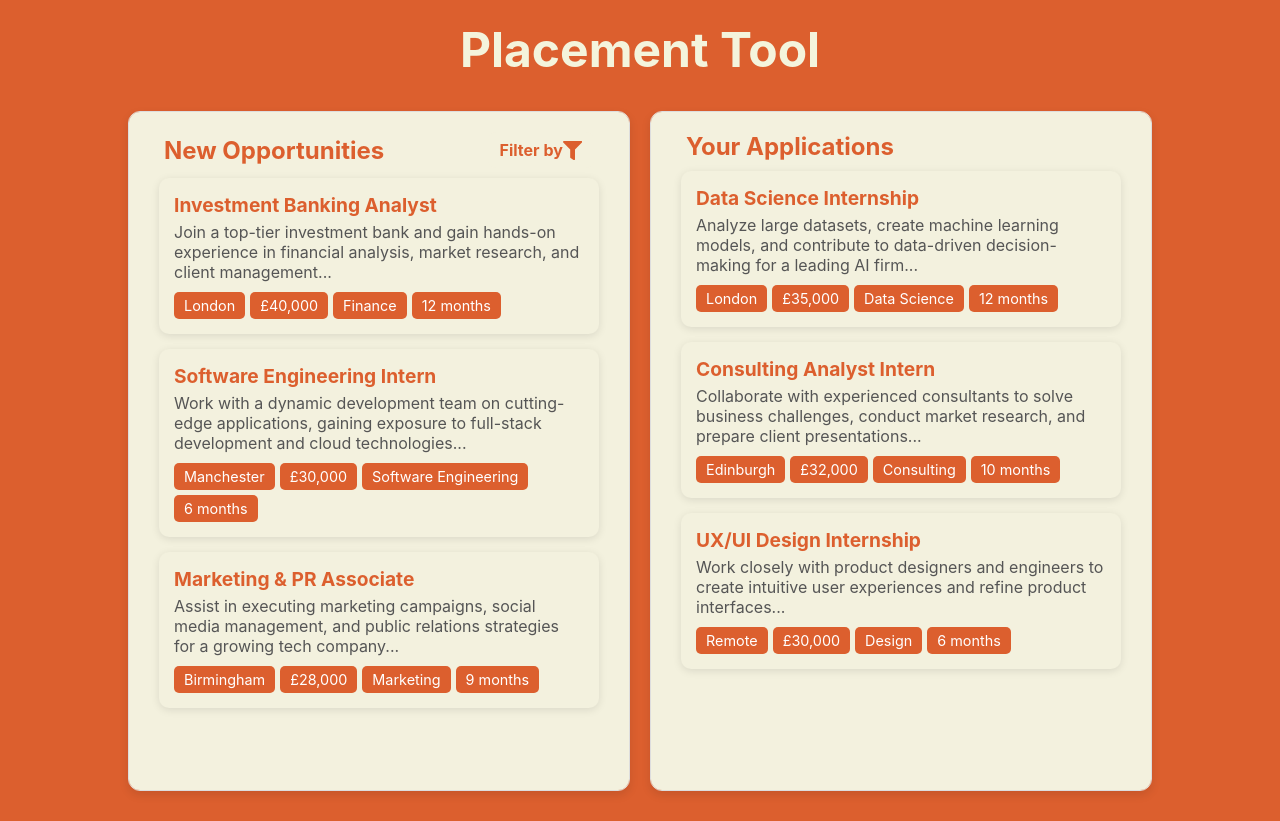
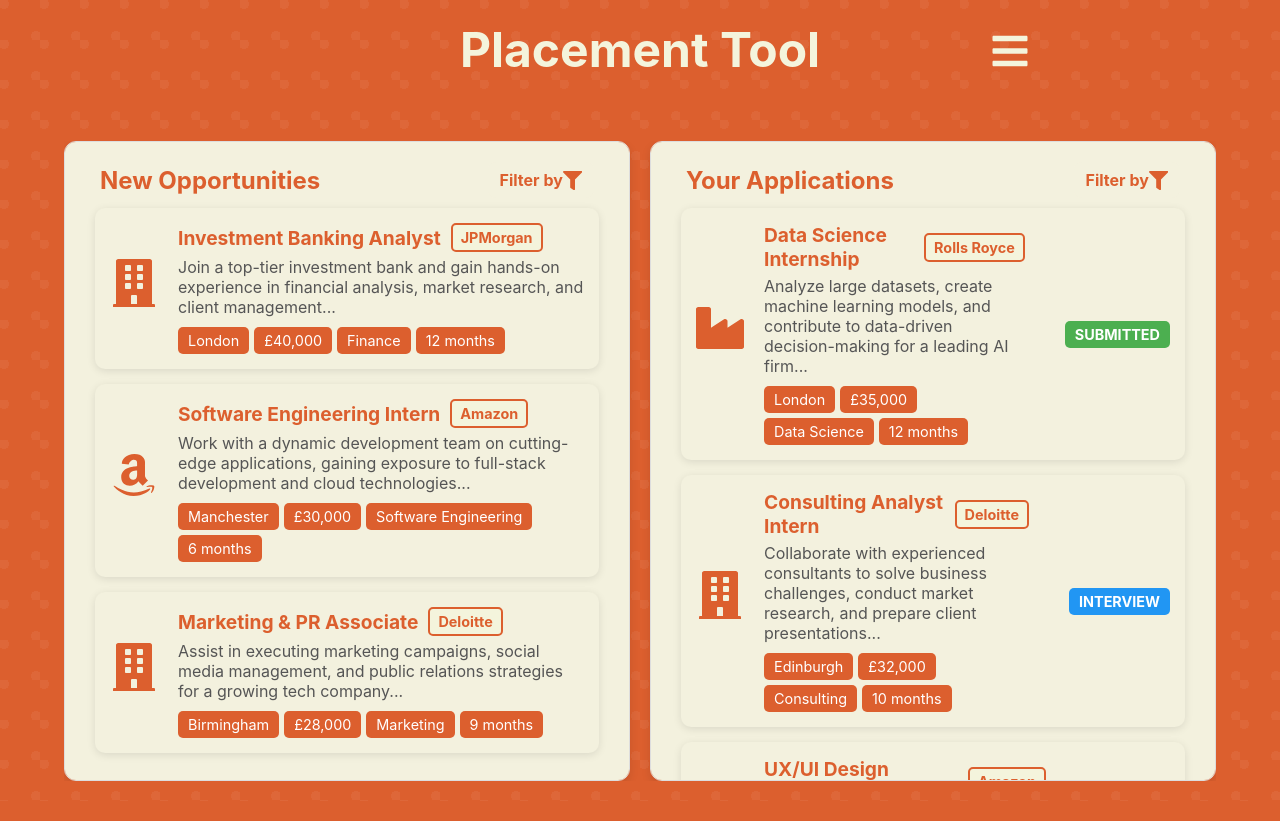
Before and after one commit to Placement-tool/NextStep-Placement-Hub, a React (Create React App) app in the folder client/: page / in a window 1280 px wide. Built offline with nearby package versions, Linux system fonts and the light colour scheme.

Commit message:
[SCRUM-50]

```diff
--- a/client/src/App.js
+++ b/client/src/App.js
@@ -1,16 +1,17 @@
-import React, { useState } from "react";
-import { FaFilter } from "react-icons/fa";
+import React, { useState, useEffect, useRef } from "react";
+import { FaFilter, FaBars, FaUser, FaCog, FaSignOutAlt, FaBuilding, FaAmazon, FaIndustry } from "react-icons/fa";
+
 
 const opportunities = [
-  { title: "Investment Banking Analyst", description: "Join a top-tier investment bank and gain hands-on experience in financial analysis, market research, and client management...", tags: ["London", "£40,000", "Finance", "12 months"] },
-  { title: "Software Engineering Intern", description: "Work with a dynamic development team on cutting-edge applications, gaining exposure to full-stack development and cloud technologies...", tags: ["Manchester", "£30,000", "Software Engineering", "6 months"] },
-  { title: "Marketing & PR Associate", description: "Assist in executing marketing campaigns, social media management, and public relations strategies for a growing tech company...", tags: ["Birmingham", "£28,000", "Marketing", "9 months"] },
+  { title: "Investment Banking Analyst", description: "Join a top-tier investment bank and gain hands-on experience in financial analysis, market research, and client management...", tags: ["London", "£40,000", "Finance", "12 months"], company: "JPMorgan", icon: <FaBuilding /> },
+  { title: "Software Engineering Intern", description: "Work with a dynamic development team on cutting-edge applications, gaining exposure to full-stack development and cloud technologies...", tags: ["Manchester", "£30,000", "Software Engineering", "6 months"], company: "Amazon", icon: <FaAmazon /> },
+  { title: "Marketing & PR Associate", description: "Assist in executing marketing campaigns, social media management, and public relations strategies for a growing tech company...", tags: ["Birmingham", "£28,000", "Marketing", "9 months"], company: "Deloitte", icon: <FaBuilding /> },
 ];
 
 const applications = [
-  { title: "Data Science Internship", description: "Analyze large datasets, create machine learning models, and contribute to data-driven decision-making for a leading AI firm...", tags: ["London", "£35,000", "Data Science", "12 months"] },
-  { title: "Consulting Analyst Intern", description: "Collaborate with experienced consultants to solve business challenges, conduct market research, and prepare client presentations...", tags: ["Edinburgh", "£32,000", "Consulting", "10 months"] },
-  { title: "UX/UI Design Internship", description: "Work closely with product designers and engineers to create intuitive user experiences and refine product interfaces...", tags: ["Remote", "£30,000", "Design", "6 months"] },
+  { title: "Data Science Internship", description: "Analyze large datasets, create machine learning models, and contribute to data-driven decision-making for a leading AI firm...", tags: ["London", "£35,000", "Data Science", "12 months"], status: "Submitted", company: "Rolls Royce", icon: <FaIndustry /> },
+  { title: "Consulting Analyst Intern", description: "Collaborate with experienced consultants to solve business challenges, conduct market research, and prepare client presentations...", tags: ["Edinburgh", "£32,000", "Consulting", "10 months"], status: "Interview", company: "Deloitte", icon: <FaBuilding /> },
+  { title: "UX/UI Design Internship", description: "Work closely with product designers and engineers to create intuitive user experiences and refine product interfaces...", tags: ["Remote", "£30,000", "Design", "6 months"], status: "Waiting", company: "Amazon", icon: <FaAmazon /> },
 ];
 
 const filterOptions = {
@@ -20,64 +21,189 @@
   Length: ["6 months", "9 months", "10 months", "12 months"]
 };
 
-const PlacementOpportunity = ({ title, description, tags }) => (
+const PlacementOpportunity = ({ title, description, tags, status, company, icon }) => (
   <div className="placement-opportunity">
-    <div className="placement-title">{title}</div>
+    <div className="company-icon">{icon}</div>
+    <div className="placement-info">
+      <div className="placement-title">
+        {title}
+        <span className="company-tag">{company}</span>
+      </div>
       <div className="placement-description">{description}</div>
       <div className="placement-tags">
         {tags.map((tag, index) => <span key={index} className="tag">{tag}</span>)}
       </div>
     </div>
+    {status && (
+      <div className="placement-status">
+        <span className={`status ${status.toLowerCase()}`}>{status}</span>
+      </div>
+    )}
+  </div>
 );
 
 const App = () => {
-  const [showFilter, setShowFilter] = useState(false);
-  const [selectedFilters, setSelectedFilters] = useState({});
+  const [showFilterLeft, setShowFilterLeft] = useState(false);
+  const [showFilterRight, setShowFilterRight] = useState(false);
+  const [showMenu, setShowMenu] = useState(false);
+  const [selectedFiltersLeft, setSelectedFiltersLeft] = useState({});
+  const [selectedFiltersRight, setSelectedFiltersRight] = useState({});
+  const [filteredOpportunities, setFilteredOpportunities] = useState(opportunities);
+  const [filteredApplications, setFilteredApplications] = useState(applications);
 
-  const toggleFilterDropdown = () => setShowFilter(!showFilter);
+  const menuRef = useRef(null);
 
-  const handleFilterChange = (category, option) => {
-    setSelectedFilters(prev => ({
+  const toggleFilterDropdownLeft = (e) => {
+    e.stopPropagation();
+    setShowFilterLeft(!showFilterLeft);
+  };
+
+  const toggleFilterDropdownRight = (e) => {
+    e.stopPropagation();
+    setShowFilterRight(!showFilterRight);
+  };
+
+  const toggleMenu = (e) => {
+    e.stopPropagation();
+    setShowMenu(!showMenu);
+  };
+
+  const handleFilterChangeLeft = (category, option, e) => {
+    e.stopPropagation();
+    setSelectedFiltersLeft(prev => ({
       ...prev,
       [category]: prev[category] === option ? null : option
     }));
   };
 
+  const handleFilterChangeRight = (category, option, e) => {
+    e.stopPropagation();
+    setSelectedFiltersRight(prev => ({
+      ...prev,
+      [category]: prev[category] === option ? null : option
+    }));
+  };
+
+  const applyFiltersLeft = (e) => {
+    e.stopPropagation();
+    const activeFilters = Object.values(selectedFiltersLeft).filter(Boolean);
+    if (activeFilters.length === 0) {
+      setFilteredOpportunities(opportunities);
+    } else {
+      const filtered = opportunities.filter(opportunity =>
+        activeFilters.every(filter => opportunity.tags.includes(filter))
+      );
+      setFilteredOpportunities(filtered);
+    }
+    setShowFilterLeft(false);
+  };
+
+  const applyFiltersRight = (e) => {
+    e.stopPropagation();
+    const activeFilters = Object.values(selectedFiltersRight).filter(Boolean);
+    if (activeFilters.length === 0) {
+      setFilteredApplications(applications);
+    } else {
+      const filtered = applications.filter(application =>
+        activeFilters.every(filter => application.tags.includes(filter))
+      );
+      setFilteredApplications(filtered);
+    }
+    setShowFilterRight(false);
+  };
+
+  useEffect(() => {
+    const handleClickOutside = (e) => {
+      if (menuRef.current && !menuRef.current.contains(e.target)) {
+        setShowMenu(false);
+      }
+    };
+
+    document.addEventListener("mousedown", handleClickOutside);
+    return () => {
+      document.removeEventListener("mousedown", handleClickOutside);
+    };
+  }, []);
+
   return (
     <div>
+      <div className="header">
         <h1>Placement Tool</h1>
+        <div className="menu-container" ref={menuRef}>
+          <div className="menu-icon" onClick={toggleMenu}>
+            <FaBars />
+          </div>
+          {showMenu && (
+            <div className="menu-dropdown" onClick={(e) => e.stopPropagation()}>
+              <div className="menu-item">
+                <FaUser className="menu-icon" />
+                <span>Profile</span>
+              </div>
+              <div className="menu-item">
+                <FaCog className="menu-icon" />
+                <span>Settings</span>
+              </div>
+              <div className="menu-item">
+                <FaSignOutAlt className="menu-icon" />
+                <span>Logout</span>
+              </div>
+            </div>
+          )}
+        </div>
+      </div>
       <div className="tabs-container">
         <div className="tab">
           <div className="tab-title">
             <span>New Opportunities</span>
-          <div className={`filter-container ${showFilter ? "active" : ""}`} onClick={toggleFilterDropdown}>
+            <div className={`filter-container ${showFilterLeft ? "active" : ""}`} onClick={toggleFilterDropdownLeft}>
               <span className="filter-text">Filter by</span>
               <FaFilter className="filter-icon" />
-            {showFilter && (
-              <div className="filter-dropdown">
+              {showFilterLeft && (
+                <div className="filter-dropdown" onClick={(e) => e.stopPropagation()}>
                   {Object.entries(filterOptions).map(([category, options]) => (
                     <div key={category} className="filter-category">
                       <span className="filter-category-title">{category}</span>
                       {options.map(option => (
-                      <div key={option} className={`filter-option ${selectedFilters[category] === option ? "selected" : ""}`} onClick={() => handleFilterChange(category, option)}>
+                        <div key={option} className={`filter-option ${selectedFiltersLeft[category] === option ? "selected" : ""}`} onClick={(e) => handleFilterChangeLeft(category, option, e)}>
                           {option}
                         </div>
                       ))}
                     </div>
                   ))}
+                  <button className="apply-button" onClick={applyFiltersLeft}>Apply</button>
                 </div>
               )}
             </div>
           </div>
-
           <div className="tab-content">
-            {opportunities.map((opportunity, index) => <PlacementOpportunity key={index} {...opportunity} />)}
+            {filteredOpportunities.map((opportunity, index) => <PlacementOpportunity key={index} {...opportunity} />)}
           </div>
         </div>
         <div className="tab">
-          <div className="tab-title">Your Applications</div>
+          <div className="tab-title">
+            <span>Your Applications</span>
+            <div className={`filter-container ${showFilterRight ? "active" : ""}`} onClick={toggleFilterDropdownRight}>
+              <span className="filter-text">Filter by</span>
+              <FaFilter className="filter-icon" />
+              {showFilterRight && (
+                <div className="filter-dropdown" onClick={(e) => e.stopPropagation()}>
+                  {Object.entries(filterOptions).map(([category, options]) => (
+                    <div key={category} className="filter-category">
+                      <span className="filter-category-title">{category}</span>
+                      {options.map(option => (
+                        <div key={option} className={`filter-option ${selectedFiltersRight[category] === option ? "selected" : ""}`} onClick={(e) => handleFilterChangeRight(category, option, e)}>
+                          {option}
+                        </div>
+                      ))}
+                    </div>
+                  ))}
+                  <button className="apply-button" onClick={applyFiltersRight}>Apply</button>
+                </div>
+              )}
+            </div>
+          </div>
           <div className="tab-content">
-            {applications.map((application, index) => <PlacementOpportunity key={index} {...application} />)}
+            {filteredApplications.map((application, index) => <PlacementOpportunity key={index} {...application} />)}
           </div>
         </div>
       </div>
--- a/client/src/index.css
+++ b/client/src/index.css
@@ -8,6 +8,18 @@
   flex-direction: column;
   min-height: 100vh;
   background-color: #DC5F2E;
+  overflow: hidden;
+  background-image: radial-gradient(
+    circle at 10% 10%,
+    rgba(255, 255, 255, 0.05) 10%,
+    transparent 10%
+  ),
+  radial-gradient(
+    circle at 90% 90%,
+    rgba(255, 255, 255, 0.05) 10%,
+    transparent 10%
+  );
+  background-size: 40px 40px;
 }
 
 h1 {
@@ -15,14 +27,16 @@
   text-align: center;
   margin-top: 20px;
   color: #F4F4DC;
+  flex-shrink: 0;
 }
 
 .tabs-container {
   display: flex;
-  width: 80%;
-  height: calc(100vh - 120px);
-  margin: 30px auto;
+  width: 90%;
+  height: calc(100vh - 160px);
+  margin: 30px auto 20px;
   gap: 20px;
+  overflow: hidden;
 }
 
 .tab {
@@ -58,7 +72,6 @@
   color: #333;
 }
 
-/* Placement Opportunity Cards */
 .placement-opportunity {
   background: #F3F1DE;
   padding: 15px;
@@ -66,17 +79,39 @@
   box-shadow: 0 2px 8px rgba(0, 0, 0, 0.1);
   margin-bottom: 15px;
   transition: transform 0.2s ease-in-out;
+  display: flex;
+  align-items: center;
+  gap: 20px;
 }
 
-.placement-opportunity:hover {
-  transform: translateY(-3px);
-  box-shadow: 0 4px 12px rgba(0, 0, 0, 0.15);
+.placement-info {
+  flex: 1;
 }
 
 .placement-title {
   font-size: 1.2rem;
   font-weight: bold;
   color: #DC5F2E;
+  display: flex;
+  align-items: center;
+  gap: 10px;
+}
+
+.company-tag {
+  background: #F4F4DC;
+  color: #DC5F2E;
+  padding: 4px 8px;
+  border-radius: 5px;
+  font-size: 0.9rem;
+  font-weight: bold;
+  white-space: nowrap;
+  border: 2px solid #DC5F2E;
+}
+
+.company-icon {
+  font-size: 3rem;
+  color: #DC5F2E;
+  flex-shrink: 0;
 }
 
 .placement-description {
@@ -100,8 +135,41 @@
   font-size: 0.9rem;
 }
 
+.placement-status {
+  margin-left: 20px;
+  font-weight: bold;
+  text-transform: uppercase;
+  font-size: 0.9rem;
+}
+
+.status {
+  padding: 5px 10px;
+  border-radius: 5px;
+  color: white;
+}
+
+.status.submitted {
+  background-color: #4CAF50;
+}
+
+.status.waiting {
+  background-color: #FFC107;
+}
+
+.status.interview {
+  background-color: #2196F3;
+}
+
+.status.rejected {
+  background-color: #F44336;
+}
+
+.status.offer {
+  background-color: #9C27B0;
+}
+
 .filter-container {
-  position: relative; /* This ensures the dropdown appears relative to this button */
+  position: relative;
   display: inline-flex;
   align-items: center;
   cursor: pointer;
@@ -133,11 +201,12 @@
 
 .filter-dropdown {
   position: absolute;
-  top: 110%; /* Moves dropdown just below the button */
+  top: 110%;
   left: 0;
   width: 250px;
-  max-height: 250px; /* Restricts height to avoid too much scrolling */
-  overflow-y: auto; /* Enables scrolling when there are many categories */
+  max-height: 250px;
+  overflow-y: auto;
+  overflow-x: hidden;
   background: white;
   border: 1px solid #ccc;
   box-shadow: 0px 4px 6px rgba(0, 0, 0, 0.1);
@@ -155,6 +224,7 @@
   color: #DC5F2E;
   display: block;
   margin-bottom: 5px;
+  font-size: 0.9rem;
 }
 
 .filter-option {
@@ -162,6 +232,7 @@
   cursor: pointer;
   border-radius: 5px;
   transition: background 0.2s ease;
+  font-size: 0.85rem;
 }
 
 .filter-option:hover {
@@ -173,3 +244,85 @@
   background: #DC5F2E;
   color: white;
 }
+
+.apply-button {
+  width: calc(100% - 20px);
+  padding: 6px;
+  margin: 10px 0 0 0;
+  background-color: #DC5F2E;
+  color: white;
+  border: none;
+  border-radius: 5px;
+  cursor: pointer;
+  font-size: 0.85rem;
+  font-weight: bold;
+  transition: background 0.2s ease;
+  box-sizing: border-box;
+}
+
+.apply-button:hover {
+  background-color: #c04e1f;
+}
+
+.header {
+  display: flex;
+  justify-content: center;
+  align-items: center;
+  padding: 0 20px;
+  position: relative;
+}
+
+.menu-container {
+  position: absolute;
+  right: 250px;
+  top: 50%;
+  transform: translateY(-50%);
+  z-index: 1001;
+}
+
+.menu-icon {
+  font-size: 2.5rem;
+  cursor: pointer;
+  color: #F4F4DC;
+  transition: transform 0.2s ease;
+}
+
+.menu-icon:hover {
+  transform: scale(1.1);
+}
+
+.menu-dropdown {
+  position: absolute;
+  top: 100%;
+  right: 0;
+  background: #F3F1DE;
+  border: 1px solid #DC5F2E;
+  box-shadow: 0px 4px 6px rgba(0, 0, 0, 0.1);
+  border-radius: 8px;
+  z-index: 1002;
+  padding: 10px;
+  width: 150px;
+}
+
+.menu-item {
+  padding: 8px;
+  cursor: pointer;
+  font-size: 0.9rem;
+  color: #DC5F2E;
+  font-weight: bold;
+  transition: background 0.2s ease;
+  display: flex;
+  align-items: center;
+  gap: 8px;
+}
+
+.menu-item:hover {
+  background: #DC5F2E;
+  color: #F3F1DE;
+  border-radius: 5px;
+}
+
+.menu-item .menu-icon {
+  font-size: 1rem;
+  color: inherit;
+}
```
Lines whose indentation alone changed are shown as unchanged.
